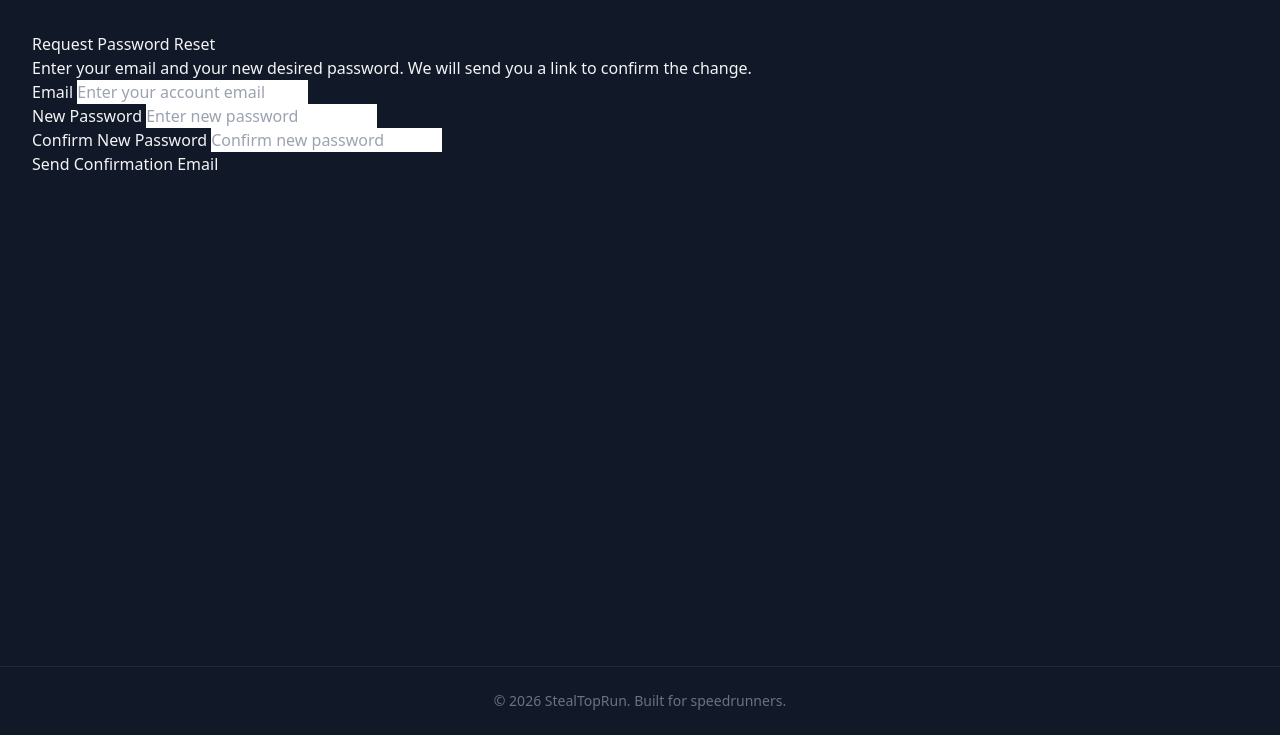
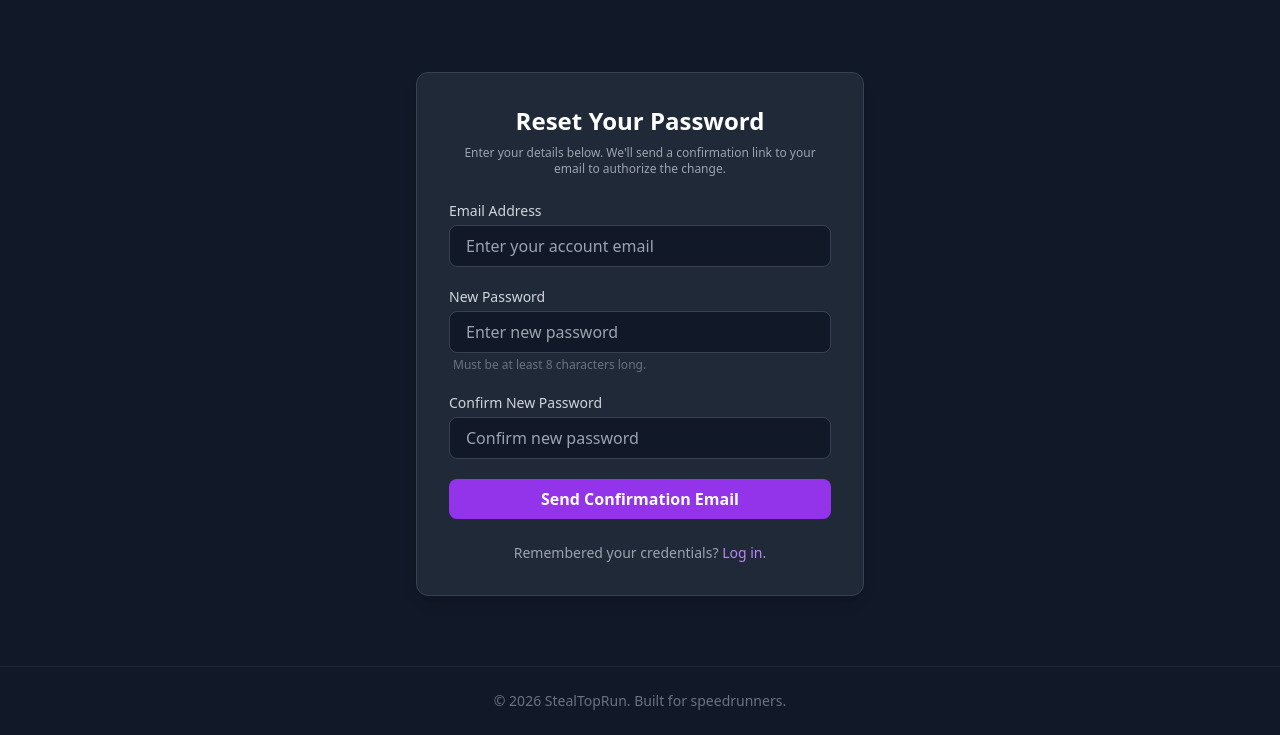
Before and after one commit to Patmiko/StealTopRun-67, a Django app: page /forgot-password/ in a window 1280 px wide. Shown: the part 65-800 px from the top of the page. Run offline with Django 5.2, Linux system fonts and the light colour scheme; some libraries are stand-ins or nearby versions.

Commit message:
feat: add security rules to passwords and change the style of the form

```diff
--- a/main/forms.py
+++ b/main/forms.py
@@ -323,15 +323,31 @@ class RegisterForm(forms.ModelForm):
 
 class PasswordResetRequestForm(forms.Form):
     email = forms.EmailField(
-        widget=forms.EmailInput(attrs={'class': 'form-control', 'placeholder': 'Enter your account email'})
+        widget=forms.EmailInput(attrs={
+            'class': 'w-full bg-gray-900 border border-gray-700 rounded-lg px-4 py-2 text-white focus:outline-none focus:border-purple-500 focus:ring-1 focus:ring-purple-500 transition',
+            'placeholder': 'Enter your account email'
+        }),
+        label="Email Address"
     )
+
     new_password = forms.CharField(
-        label="New Password",
-        widget=forms.PasswordInput(attrs={'class': 'form-control', 'placeholder': 'Enter new password'})
+        widget=forms.PasswordInput(attrs={
+            'class': 'w-full bg-gray-900 border border-gray-700 rounded-lg px-4 py-2 text-white focus:outline-none focus:border-purple-500 focus:ring-1 focus:ring-purple-500 transition',
+            'minlength': '8',
+            'placeholder': 'Enter new password'
+        }),
+        min_length=8,
+        label="New Password"
     )
+
     confirm_password = forms.CharField(
-        label="Confirm New Password",
-        widget=forms.PasswordInput(attrs={'class': 'form-control', 'placeholder': 'Confirm new password'})
+        widget=forms.PasswordInput(attrs={
+            'class': 'w-full bg-gray-900 border border-gray-700 rounded-lg px-4 py-2 text-white focus:outline-none focus:border-purple-500 focus:ring-1 focus:ring-purple-500 transition',
+            'minlength': '8',
+            'placeholder': 'Confirm new password'
+        }),
+        min_length=8,
+        label="Confirm New Password"
     )
 
     def clean(self):
@@ -340,6 +356,6 @@ class PasswordResetRequestForm(forms.Form):
         confirm_password = cleaned_data.get("confirm_password")
 
         if new_password and confirm_password and new_password != confirm_password:
-            raise forms.ValidationError("Passwords do not match.")
+            self.add_error('confirm_password', 'Passwords do not match.')
 
         return cleaned_data
--- a/main/templates/user/password_reset_request.html
+++ b/main/templates/user/password_reset_request.html
@@ -1,29 +1,59 @@
-{% extends "base.html" %}
+{% extends 'base.html' %}
+
+{% block title %}Reset Password - StealTopRun{% endblock %}
 
 {% block content %}
-<div class="password-reset-container">
-    <h2>Request Password Reset</h2>
-    <p>Enter your email and your new desired password. We will send you a link to confirm the change.</p>
-    <form method="post">
-        {% csrf_token %}
+<div class="max-w-md mx-auto mt-10">
+    <div class="bg-gray-800 border border-gray-700 rounded-xl shadow-lg p-8">
+        <h2 class="text-2xl font-bold text-white mb-2 text-center">Reset Your Password</h2>
+        <p class="text-xs text-gray-400 text-center mb-6">
+            Enter your details below. We'll send a confirmation link to your email to authorize the change.
+        </p>
 
-        {% if form.non_field_errors %}
-            <div class="alert alert-danger">
-                {{ form.non_field_errors }}
-            </div>
-        {% endif %}
+        <form action="{% url 'request-password-reset' %}" method="POST" class="space-y-5">
+            {% csrf_token %}
 
-        {% for field in form %}
-            <div class="form-group">
-                <label for="{{ field.id_for_label }}">{{ field.label }}</label>
-                {{ field }}
-                {% if field.errors %}
-                    <span class="text-danger">{{ field.errors|striptags }}</span>
+            {% if form.non_field_errors %}
+                <div class="bg-red-500/10 border border-red-500 text-red-500 p-3 rounded-lg text-sm">
+                    {{ form.non_field_errors.0 }}
+                </div>
+            {% endif %}
+
+            <div>
+                <label for="{{ form.email.id_for_label }}" class="block text-sm font-medium text-gray-300 mb-1">Email Address</label>
+                {{ form.email }}
+                {% if form.email.errors %}
+                    <p class="text-xs text-red-400 mt-1 ml-1">{{ form.email.errors.0 }}</p>
                 {% endif %}
             </div>
-        {% endfor %}
 
-        <button type="submit" class="btn btn-primary">Send Confirmation Email</button>
-    </form>
+            <div>
+                <label for="{{ form.new_password.id_for_label }}" class="block text-sm font-medium text-gray-300 mb-1">New Password</label>
+                {{ form.new_password }}
+                {% if form.new_password.errors %}
+                    <p class="text-xs text-red-400 mt-1 ml-1">{{ form.new_password.errors.0 }}</p>
+                {% else %}
+                    <p class="text-xs text-gray-500 mt-1 ml-1">Must be at least 8 characters long.</p>
+                {% endif %}
+            </div>
+
+            <div>
+                <label for="{{ form.confirm_password.id_for_label }}" class="block text-sm font-medium text-gray-300 mb-1">Confirm New Password</label>
+                {{ form.confirm_password }}
+                {% if form.confirm_password.errors %}
+                    <p class="text-xs text-red-400 mt-1 ml-1">{{ form.confirm_password.errors.0 }}</p>
+                {% endif %}
+            </div>
+
+            <button type="submit" class="w-full bg-purple-600 hover:bg-purple-700 text-white font-bold py-2 px-4 rounded-lg transition duration-200 mt-4">
+                Send Confirmation Email
+            </button>
+        </form>
+
+        <p class="mt-6 text-center text-sm text-gray-400">
+            Remembered your credentials?
+            <a href="{% url 'user-login' %}" class="text-purple-400 hover:text-purple-300 font-medium hover:underline">Log in</a>.
+        </p>
+    </div>
 </div>
 {% endblock %}
```
